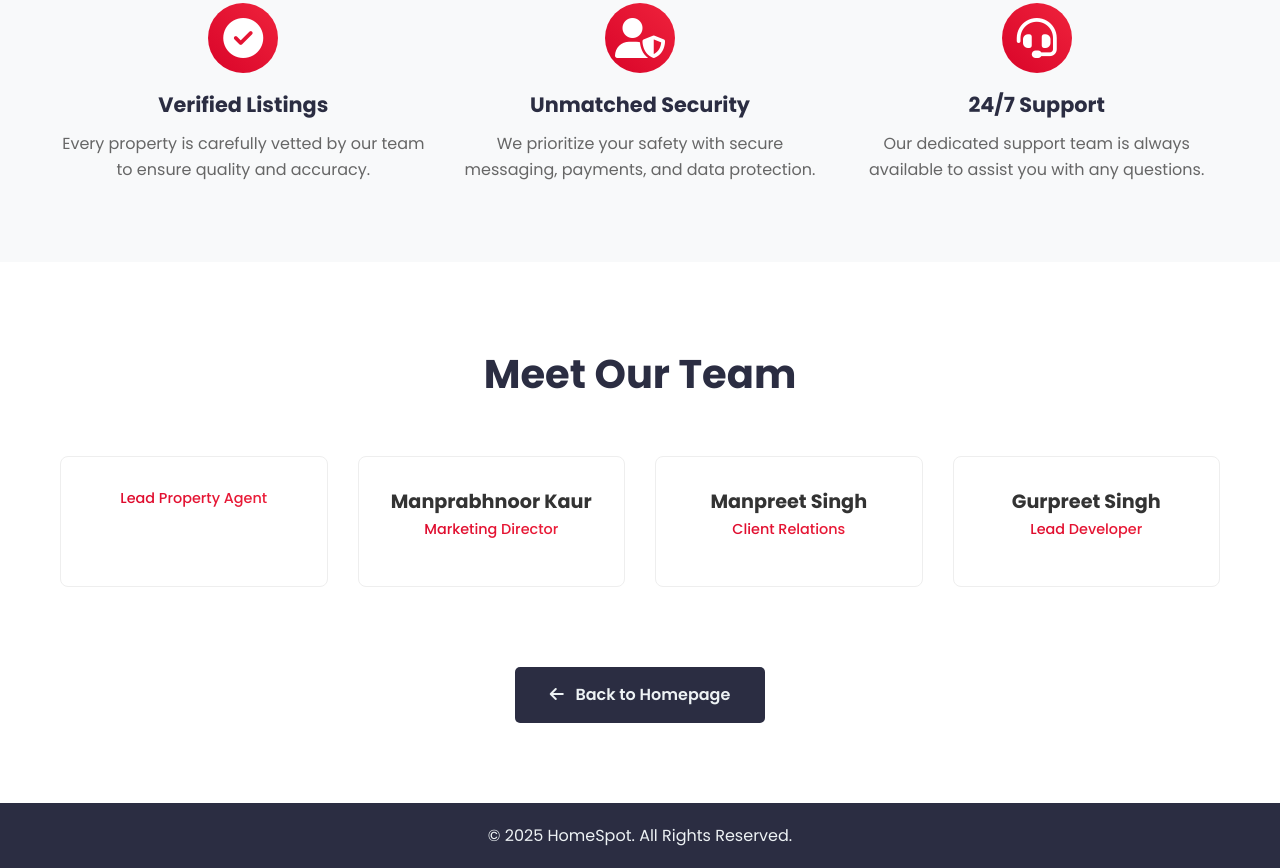
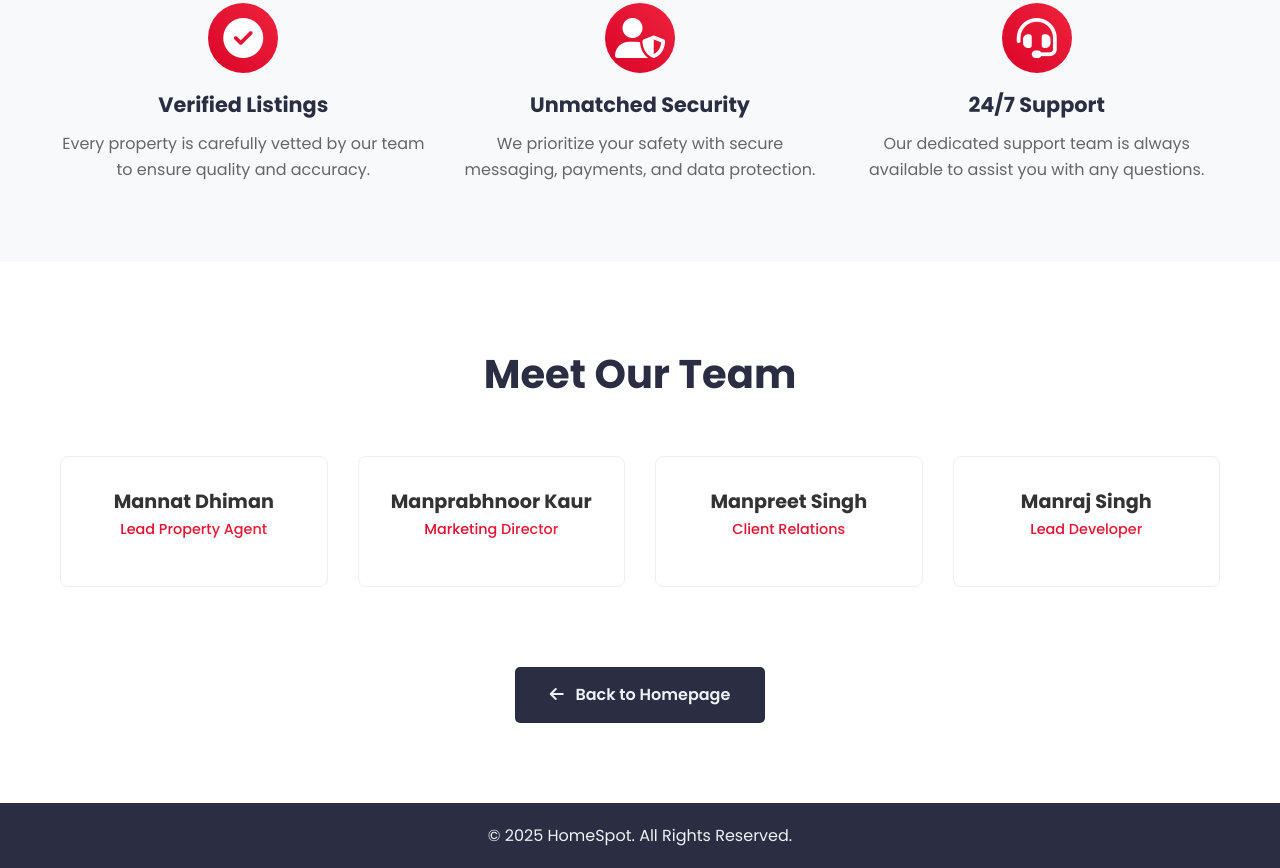
Before and after one commit to qwerty274/RENTAL_HUB_FEE_II, a website: page about.html in a window 1280 px wide. Shown: the part 1051-1919 px from the top of the page. Drawn offline with Linux system fonts and the light colour scheme.

Commit message:
About us

```diff
--- a/about.html
+++ b/about.html
@@ -482,7 +482,7 @@
                     <!-- Team Member 1 -->
                     <div class="team-card">
                         <!-- <img src="https://images.unsplash.com/photo-1599566150163-29194dcaad36?q=80&w=1974&auto=format&fit=crop" alt="Portrait of John Doe"> -->
-                        <h3></h3>
+                        <h3>Mannat Dhiman</h3>
                         <p class="role">Lead Property Agent</p>
                     </div>
                     <!-- Team Member 2 -->
@@ -498,7 +498,7 @@
                         <p class="role">Client Relations</p>
                     </div>
                     <div class="team-card">
-                        <h3>Gurpreet Singh</h3>
+                        <h3>Manraj Singh</h3>
                         <p class="role">Lead Developer</p>
                     </div>
                 </div>
```
